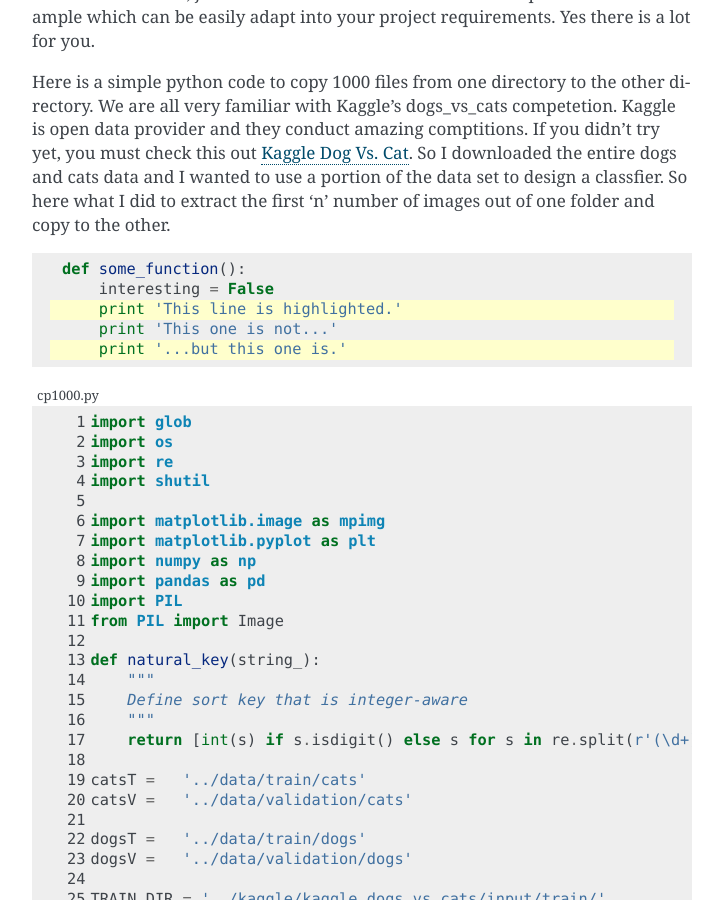
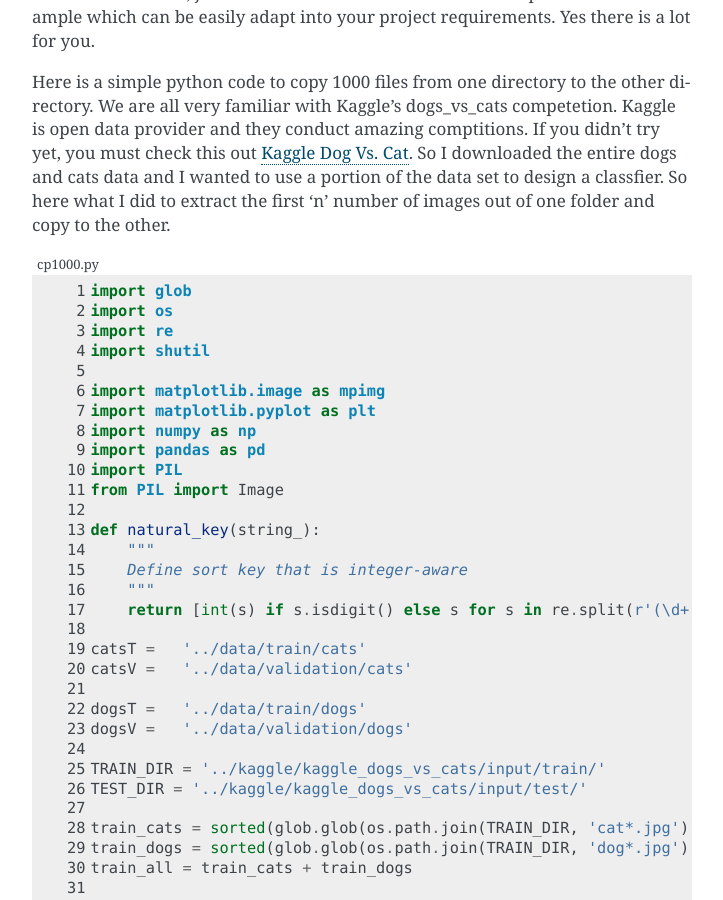
Before and after one commit to Deepayan137/Deepmodels, a Sphinx documentation site: the page built from docs/index.rst, in a window 1280 px wide and 900 px high, scrolled down 587 px. Shown: the whole window, without its empty margins (388-1111 px from the left). Built offline with Sphinx 7.4.7, drawn with Linux system fonts in a browser that asks for light colours.

Commit message:
index blog

```diff
--- a/docs/index.rst
+++ b/docs/index.rst
@@ -23,16 +23,6 @@ Indices and tables
 Hello deep learners, welcome to the Deep Models in Practice. Everything around us is growing very rapidly with the advent of new technology. One thing we always keep in mind is :: It's all about making the world a better place:: for us and the coming generation. So this is one of my contributions to make the people life easy by providing the things I learned, that may be from scratch or by building upon gaints. I belive the learning is the process "Learning from Mistakes": Yes we do things and some time they may get wrong, then we notice and learn that is wrong and we are not supposed to do that again. Not only that, I have a lot concepts and ideas to connect and apply to the deep learning field to make it much better and efficient, just one bit less than to the human. I will put a lot of code example which can be easily adapt into your project requirements. Yes there is a lot for you.
 
 Here is a simple python code to copy 1000 files from one directory to the other directory. We are all very familiar with Kaggle's dogs_vs_cats competetion. Kaggle is open data provider and they conduct amazing comptitions. If you didn't try yet, you must check this out `Kaggle Dog Vs. Cat <https://www.kaggle.com/c/dogs-vs-cats>`_. So I downloaded the entire dogs and cats data and I wanted to use a portion of the data set to design a classfier. So here what I did to extract the first 'n' number of images out of one folder and copy to the other.
-
-.. code-block:: python
-   :emphasize-lines: 3,5
-
-   def some_function():
-       interesting = False
-       print 'This line is highlighted.'
-       print 'This one is not...'
-       print '...but this one is.'
-
 
 .. code-block:: python
 	:linenos:
```
